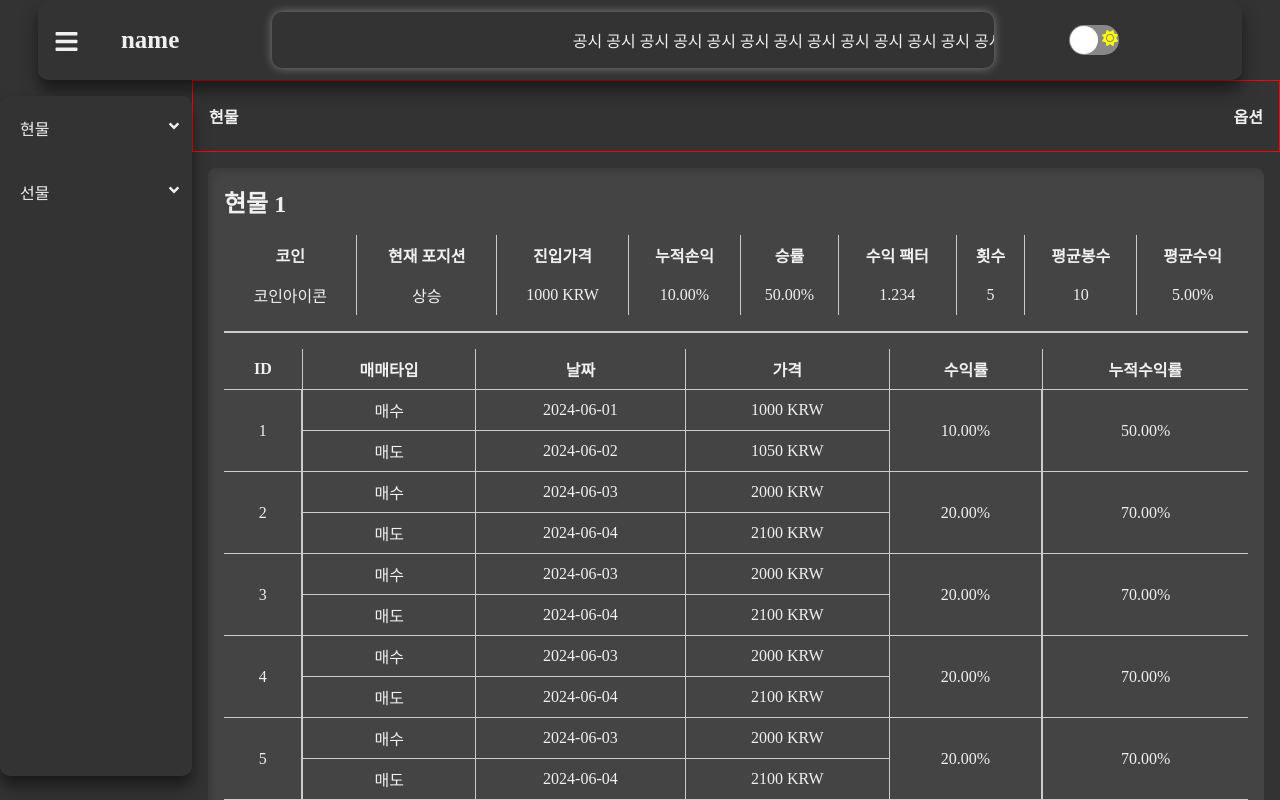
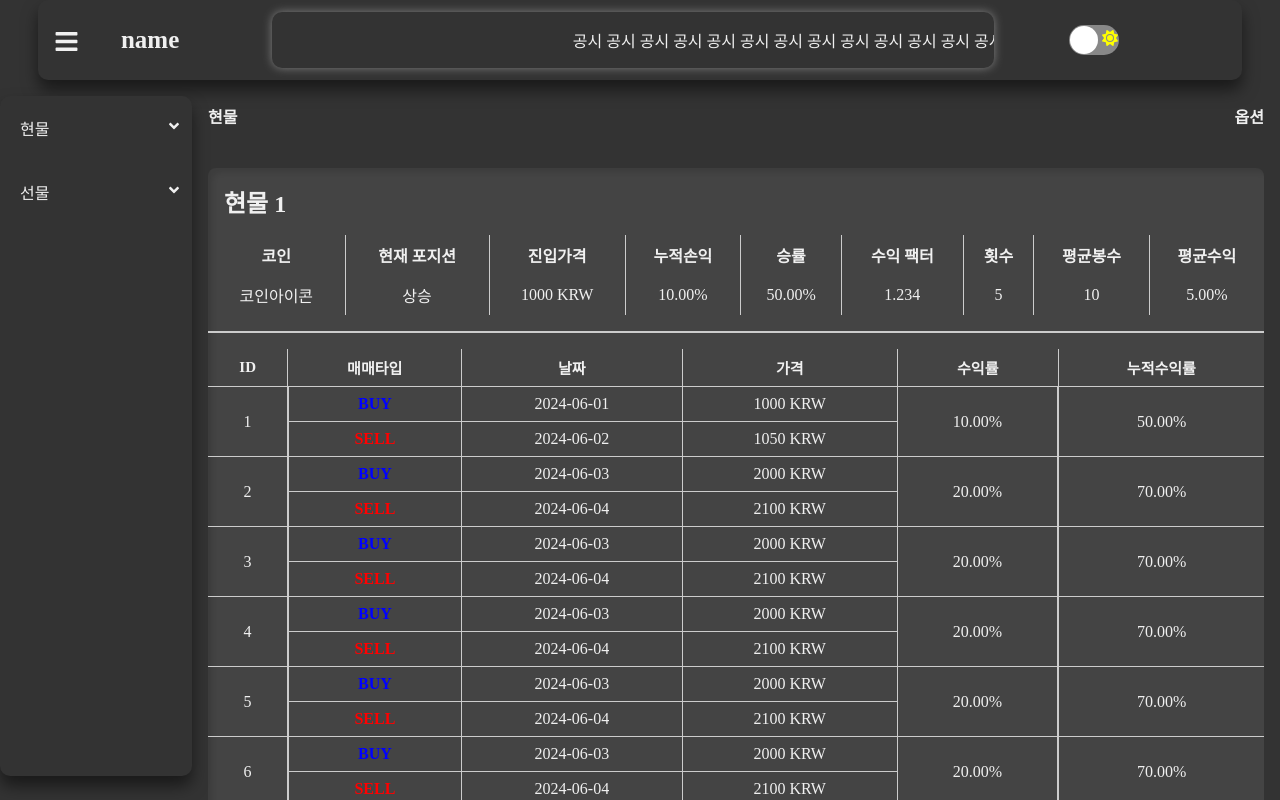
Before and after one commit to deenuit113/Tradin, a Next.js app in the folder coin/: page /spot/1 in a window 1280 px wide. Built offline with nearby package versions, Linux system fonts and the light colour scheme.

Commit message:
Refactor: refactor strategy option drop Design: modify strategy detail design

```diff
--- a/coin/src/components/units/item/ItemDetail.styles.tsx
+++ b/coin/src/components/units/item/ItemDetail.styles.tsx
@@ -1,4 +1,17 @@
 import styled from "@emotion/styled";
+
+/*const getTransactionTypeColor = (transactionType: string) => {
+    switch(transactionType) {
+        case "BUY":
+            return 'blue';
+
+        case "SELL":
+            return 'red';
+
+        default:
+            return 'black';
+    }
+};*/
 
 export const Container = styled.div<{ darkMode: boolean }>`
     display: flex;
@@ -64,7 +77,6 @@ export const SpotHeader = styled.div<{ sidebarOpen: boolean, darkMode: boolean }
     padding: 1rem;
     font-weight: bolder;
     color: ${({ darkMode }) => (darkMode ? '#333' : '#f0f0f0')};
-    border: 1px solid red;
     position: relative;
 
     .FaAngleRight{
@@ -85,7 +97,6 @@ export const WidgetDetailContainer = styled.div<{ darkMode: boolean, selectedOpt
     width: ${({ selectedOption }) => (selectedOption ? '49.5%' : '100%')};
     margin-bottom: 1rem;
     background-color: ${({ darkMode }) => (darkMode ? '#ddd' : '#444')};
-    padding: 1rem;
     border-radius: 8px;
     box-shadow: inset 5px 5px 5px rgba(0, 0, 0, 0.1);
 `;
@@ -95,14 +106,15 @@ export const WidgetHeader = styled.div<{ darkMode: boolean }>`
     font-weight: bold;
     color: ${({ darkMode }) => (darkMode ? '#333' : '#f0f0f0')};
     margin-bottom: 1rem;
-    cursor: pointer;
+    margin-top: 1rem;
+    padding-left: 1rem;
 
     @media all and (min-width:359px) and (max-width: 799px) {
         font-size: 14px;
     }
 `;
 
-export const WidgetTable = styled.table<{ darkMode: boolean }>`
+export const WidgetTable = styled.table<{ darkMode: boolean, selectedOption: number | null }>`
     width: 100%;
     border-collapse: collapse;
     color: ${({ darkMode }) => (darkMode ? '#333' : '#f0f0f0')};
@@ -111,13 +123,13 @@ export const WidgetTable = styled.table<{ darkMode: boolean }>`
         font-weight: bolder;
 
         @media all and (min-width:359px) and (max-width: 799px) {
-            font-size: 11px;
+            font-size: ${({ selectedOption }) => (selectedOption ? '11px' : '13px')};
         }
     }
 
     .value{
         @media all and (min-width:359px) and (max-width: 799px) {
-            font-size: 8px;
+            font-size: ${({ selectedOption }) => (selectedOption ? '8px' : '10px')};
         }
     }
 `;
@@ -146,6 +158,22 @@ export const StrategyInFoDetail = styled.td`
     }
 `;
 
+/*export const StrategyInFoType = styled.td<{ transactionType: string }>`
+    border-left: 1px solid #ccc;
+    border-radius: 5px;
+    padding: 0.5rem;
+    text-align: center;
+
+    &:first-of-type {
+        border-left: none;
+    }
+
+    .type {
+        color: ${({ transactionType }) => getTransactionTypeColor(transactionType)};
+    }
+`;
+*/
+
 export const HorizontalDivider = styled.div`
     width: 100%;
     height: 2px;
@@ -153,7 +181,7 @@ export const HorizontalDivider = styled.div`
     margin: 1rem 0;
 `;
 
-export const TransactionHistory = styled.table<{ darkMode: boolean }>`
+export const TransactionHistory = styled.table<{ darkMode: boolean, selectedOption: number | null }>`
     width: 100%;
     border-collapse: collapse;
     margin-top: 1rem;
@@ -176,17 +204,35 @@ export const TransactionHistory = styled.table<{ darkMode: boolean }>`
 
     .title {
         font-weight: bold;
+        font-size: 15px;
         color: ${({ darkMode }) => (darkMode ? 'black' : '#f0f0f0')};
         text-align: center;
+
+        @media all and (min-width:359px) and (max-width: 799px) {
+            font-size: ${({ selectedOption }) => (selectedOption ? '11px' : '13px')};
+        }
     }
 
     .value {
         color: ${({ darkMode }) => (darkMode ? 'black' : '#f0f0f0')};
         text-align: center;
+        @media all and (min-width:359px) and (max-width: 799px) {
+            font-size: ${({ selectedOption }) => (selectedOption ? '8px' : '10px')};
+        }
     }
 
     .bordered {
         border-right: 2px solid ${({ darkMode }) => (darkMode ? '#ccc' : '#ccc')};
+    }
+
+    .buy {
+        color: blue;
+        font-weight: bold;
+    }
+
+    .sell {
+        color: red;
+        font-weight: bold;
     }
 `;
 
--- a/coin/src/components/units/item/spot/SpotDetail.tsx
+++ b/coin/src/components/units/item/spot/SpotDetail.tsx
@@ -5,6 +5,7 @@ import SideBar from '../../../commons/sidebar/Sidebar';
 import { useRecoilState } from "recoil";
 import { darkMode } from '../../../commons/atoms';
 import { useState, useEffect } from 'react';
+import SpotDetailOption from './SpotDetailOpt';
 
 export default function SpotDetail(): JSX.Element {
     const { sidebarOpen } = useSidebar();
@@ -16,22 +17,22 @@ export default function SpotDetail(): JSX.Element {
     const [selectedOption, setSelectedOption] = useState<number | null>(null);
 
     const transactions = [
-        { id: 1, type: "매수", date: "2024-06-01", price: "1000 KRW", yield: "10.00%", cumYield: "50.00%" },
-        { id: 1, type: "매도", date: "2024-06-02", price: "1050 KRW", yield: "", cumYield: "" },
-        { id: 2, type: "매수", date: "2024-06-03", price: "2000 KRW", yield: "20.00%", cumYield: "70.00%" },
-        { id: 2, type: "매도", date: "2024-06-04", price: "2100 KRW", yield: "", cumYield: "" },
-        { id: 3, type: "매수", date: "2024-06-03", price: "2000 KRW", yield: "20.00%", cumYield: "70.00%" },
-        { id: 3, type: "매도", date: "2024-06-04", price: "2100 KRW", yield: "", cumYield: "" },
-        { id: 4, type: "매수", date: "2024-06-03", price: "2000 KRW", yield: "20.00%", cumYield: "70.00%" },
-        { id: 4, type: "매도", date: "2024-06-04", price: "2100 KRW", yield: "", cumYield: "" },
-        { id: 5, type: "매수", date: "2024-06-03", price: "2000 KRW", yield: "20.00%", cumYield: "70.00%" },
-        { id: 5, type: "매도", date: "2024-06-04", price: "2100 KRW", yield: "", cumYield: "" },
-        { id: 6, type: "매수", date: "2024-06-03", price: "2000 KRW", yield: "20.00%", cumYield: "70.00%" },
-        { id: 6, type: "매도", date: "2024-06-04", price: "2100 KRW", yield: "", cumYield: "" },
-        { id: 7, type: "매수", date: "2024-06-03", price: "2000 KRW", yield: "20.00%", cumYield: "70.00%" },
-        { id: 7, type: "매도", date: "2024-06-04", price: "2100 KRW", yield: "", cumYield: "" },
-        { id: 8, type: "매수", date: "2024-06-03", price: "2000 KRW", yield: "20.00%", cumYield: "70.00%" },
-        { id: 8, type: "매도", date: "2024-06-04", price: "2100 KRW", yield: "", cumYield: "" },
+        { id: 1, type: "BUY", date: "2024-06-01", price: "1000 KRW", yield: "10.00%", cumYield: "50.00%" },
+        { id: 1, type: "SELL", date: "2024-06-02", price: "1050 KRW", yield: "", cumYield: "" },
+        { id: 2, type: "BUY", date: "2024-06-03", price: "2000 KRW", yield: "20.00%", cumYield: "70.00%" },
+        { id: 2, type: "SELL", date: "2024-06-04", price: "2100 KRW", yield: "", cumYield: "" },
+        { id: 3, type: "BUY", date: "2024-06-03", price: "2000 KRW", yield: "20.00%", cumYield: "70.00%" },
+        { id: 3, type: "SELL", date: "2024-06-04", price: "2100 KRW", yield: "", cumYield: "" },
+        { id: 4, type: "BUY", date: "2024-06-03", price: "2000 KRW", yield: "20.00%", cumYield: "70.00%" },
+        { id: 4, type: "SELL", date: "2024-06-04", price: "2100 KRW", yield: "", cumYield: "" },
+        { id: 5, type: "BUY", date: "2024-06-03", price: "2000 KRW", yield: "20.00%", cumYield: "70.00%" },
+        { id: 5, type: "SELL", date: "2024-06-04", price: "2100 KRW", yield: "", cumYield: "" },
+        { id: 6, type: "BUY", date: "2024-06-03", price: "2000 KRW", yield: "20.00%", cumYield: "70.00%" },
+        { id: 6, type: "SELL", date: "2024-06-04", price: "2100 KRW", yield: "", cumYield: "" },
+        { id: 7, type: "BUY", date: "2024-06-03", price: "2000 KRW", yield: "20.00%", cumYield: "70.00%" },
+        { id: 7, type: "SELL", date: "2024-06-04", price: "2100 KRW", yield: "", cumYield: "" },
+        { id: 8, type: "BUY", date: "2024-06-03", price: "2000 KRW", yield: "20.00%", cumYield: "70.00%" },
+        { id: 8, type: "SELL", date: "2024-06-04", price: "2100 KRW", yield: "", cumYield: "" },
         // Add more transactions as needed
     ];
 
@@ -55,26 +56,17 @@ export default function SpotDetail(): JSX.Element {
             <S.SpotHeader sidebarOpen={sidebarOpen} darkMode={isDarkMode}>
                     현물
                     <S.StrategyOption onClick={onClickStrategyOption}>옵션</S.StrategyOption>
-                    { isMenuOpen &&
-                        <S.StrategyOptionDrop>
-                            {availableOptions.map(n => (
-                                <label key={n}>
-                                    <input
-                                        type="checkbox"
-                                        checked={selectedOption === n}
-                                        onChange={() => handleCheckboxChange(n)}
-                                    />
-                                    현물 {n}
-                                </label>
-                            ))}
-                        </S.StrategyOptionDrop>
-                    }
-
+                    <SpotDetailOption
+                        isMenuOpen={isMenuOpen}
+                        availableOptions={availableOptions}
+                        selectedOption={selectedOption}
+                        handleCheckboxChange={handleCheckboxChange}
+                    />
                 </S.SpotHeader>
             <S.MainContent sidebarOpen={sidebarOpen} darkMode={isDarkMode}>
                 <S.WidgetDetailContainer darkMode={isDarkMode} selectedOption={selectedOption}>
                     <S.WidgetHeader darkMode={isDarkMode}>현물 {num}</S.WidgetHeader>
-                    <S.WidgetTable darkMode={isDarkMode}>
+                    <S.WidgetTable darkMode={isDarkMode} selectedOption={selectedOption}>
                         <thead>
                             <tr>
                                 <S.StrategyInfo className="title" darkMode={isDarkMode}>코인</S.StrategyInfo>
@@ -103,7 +95,7 @@ export default function SpotDetail(): JSX.Element {
                         </tbody>
                     </S.WidgetTable>
                     <S.HorizontalDivider />
-                    <S.TransactionHistory darkMode={isDarkMode}>
+                    <S.TransactionHistory darkMode={isDarkMode} selectedOption={selectedOption}>
                         <thead>
                             <tr>
                                 <S.StrategyInFoDetail className="title">ID</S.StrategyInFoDetail>
@@ -120,7 +112,7 @@ export default function SpotDetail(): JSX.Element {
                                     {idx % 2 === 0 ? (
                                         <>
                                             <S.StrategyInFoDetail className="value bordered" rowSpan={2}>{transaction.id}</S.StrategyInFoDetail>
-                                            <S.StrategyInFoDetail className="value">{transaction.type}</S.StrategyInFoDetail>
+                                            <S.StrategyInFoDetail className="value buy">{transaction.type}</S.StrategyInFoDetail>
                                             <S.StrategyInFoDetail className="value">{transaction.date}</S.StrategyInFoDetail>
                                             <S.StrategyInFoDetail className="value">{transaction.price}</S.StrategyInFoDetail>
                                             <S.StrategyInFoDetail className="value bordered" rowSpan={2}>{transaction.yield}</S.StrategyInFoDetail>
@@ -128,7 +120,7 @@ export default function SpotDetail(): JSX.Element {
                                         </>
                                     ) : (
                                         <>
-                                            <S.StrategyInFoDetail className="value">{transaction.type}</S.StrategyInFoDetail>
+                                            <S.StrategyInFoDetail className="value sell">{transaction.type}</S.StrategyInFoDetail>
                                             <S.StrategyInFoDetail className="value">{transaction.date}</S.StrategyInFoDetail>
                                             <S.StrategyInFoDetail className="value">{transaction.price}</S.StrategyInFoDetail>
                                         </>
@@ -142,7 +134,7 @@ export default function SpotDetail(): JSX.Element {
                 {selectedOption && (
                     <S.WidgetDetailContainer darkMode={isDarkMode} selectedOption={selectedOption}>
                         <S.WidgetHeader darkMode={isDarkMode}>현물 {selectedOption}</S.WidgetHeader>
-                        <S.WidgetTable darkMode={isDarkMode}>
+                        <S.WidgetTable darkMode={isDarkMode} selectedOption={selectedOption}>
                             <thead>
                                 <tr>
                                     <S.StrategyInfo className="title" darkMode={isDarkMode}>코인</S.StrategyInfo>
@@ -172,7 +164,7 @@ export default function SpotDetail(): JSX.Element {
                             </tbody>
                         </S.WidgetTable>
                         <S.HorizontalDivider />
-                        <S.TransactionHistory darkMode={isDarkMode}>
+                        <S.TransactionHistory darkMode={isDarkMode} selectedOption={selectedOption}>
                             <thead>
                                 <tr>
                                     <S.StrategyInFoDetail className="title">ID</S.StrategyInFoDetail>
@@ -189,7 +181,7 @@ export default function SpotDetail(): JSX.Element {
                                     {idx % 2 === 0 ? (
                                         <>
                                             <S.StrategyInFoDetail className="value bordered" rowSpan={2}>{transaction.id}</S.StrategyInFoDetail>
-                                            <S.StrategyInFoDetail className="value">{transaction.type}</S.StrategyInFoDetail>
+                                            <S.StrategyInFoDetail className="value buy">{transaction.type}</S.StrategyInFoDetail>
                                             <S.StrategyInFoDetail className="value">{transaction.date}</S.StrategyInFoDetail>
                                             <S.StrategyInFoDetail className="value">{transaction.price}</S.StrategyInFoDetail>
                                             <S.StrategyInFoDetail className="value bordered" rowSpan={2}>{transaction.yield}</S.StrategyInFoDetail>
@@ -197,7 +189,7 @@ export default function SpotDetail(): JSX.Element {
                                         </>
                                     ) : (
                                         <>
-                                            <S.StrategyInFoDetail className="value">{transaction.type}</S.StrategyInFoDetail>
+                                            <S.StrategyInFoDetail className="value sell">{transaction.type}</S.StrategyInFoDetail>
                                             <S.StrategyInFoDetail className="value">{transaction.date}</S.StrategyInFoDetail>
                                             <S.StrategyInFoDetail className="value">{transaction.price}</S.StrategyInFoDetail>
                                         </>
--- /dev/null
+++ b/coin/src/components/units/item/spot/SpotDetailOpt.tsx
@@ -0,0 +1,30 @@
+import * as S from "../ItemDetail.styles";
+
+interface StrategyOptionProps {
+    isMenuOpen: boolean;
+    availableOptions: number[];
+    selectedOption: number | null;
+    handleCheckboxChange: (n: number) => void;
+}
+
+export default function SpotDetailOption({ isMenuOpen, availableOptions, selectedOption, handleCheckboxChange }: StrategyOptionProps): JSX.Element {
+
+    return(
+        <>
+            { isMenuOpen &&
+                <S.StrategyOptionDrop>
+                    {availableOptions.map(n => (
+                        <label key={n}>
+                            <input
+                                type="checkbox"
+                                checked={selectedOption === n}
+                                onChange={() => handleCheckboxChange(n)}
+                            />
+                            현물 {n}
+                        </label>
+                    ))}
+                </S.StrategyOptionDrop>
+            }
+        </>
+    );
+};
```
